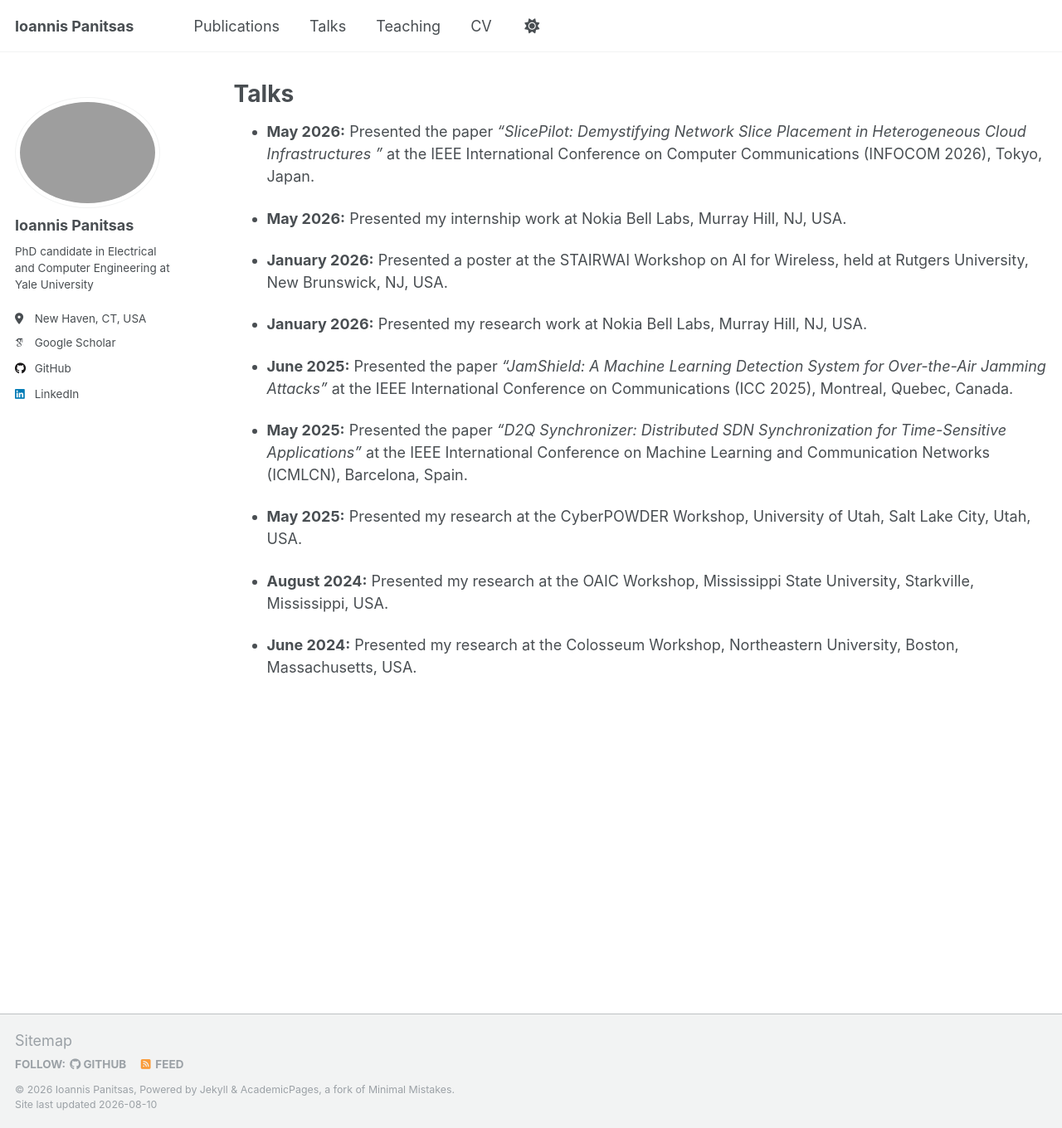
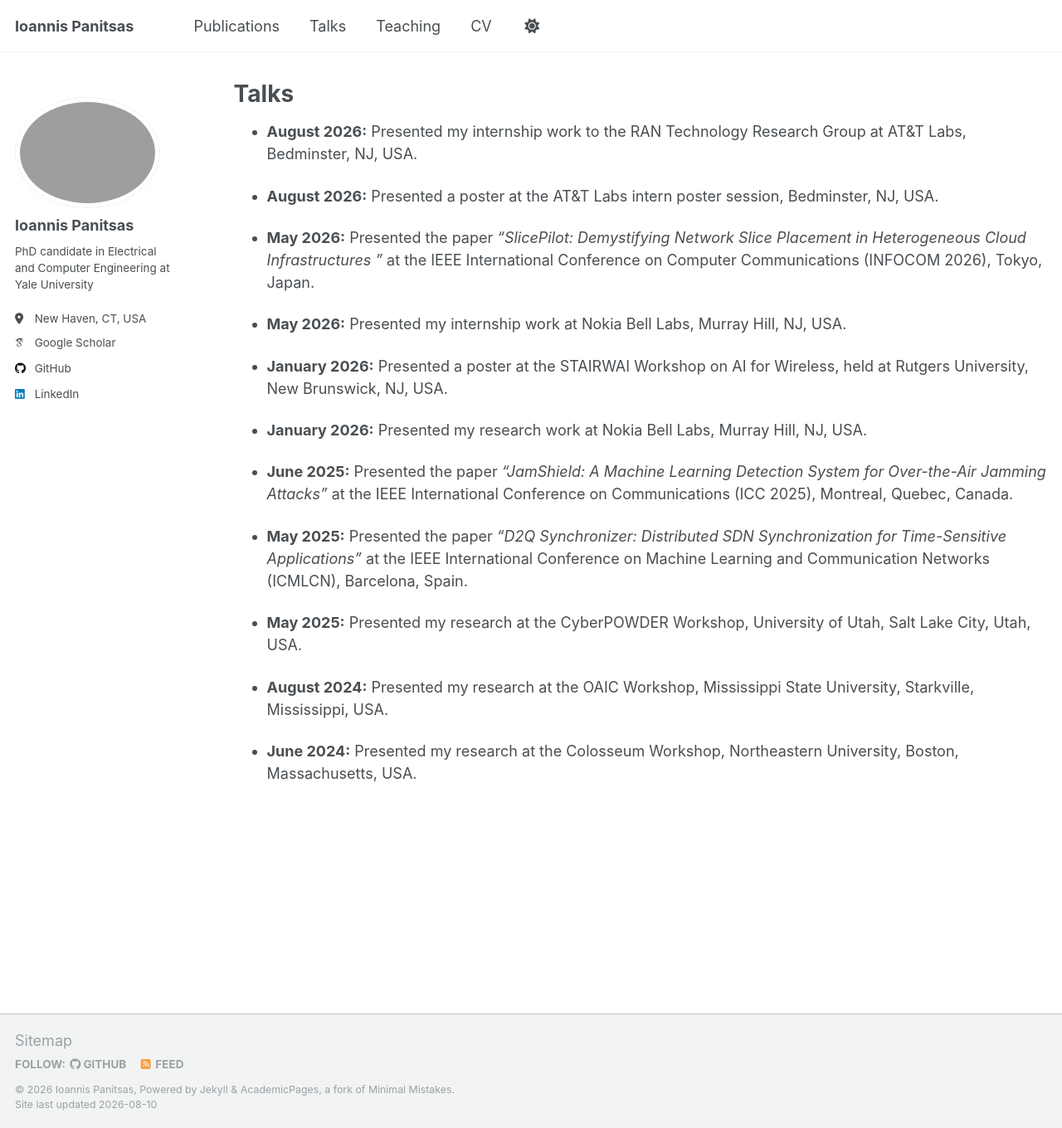
Before and after one commit to panitsasi/panitsasi.github.io, a Jekyll site: the page built from _pages/talks.md, in a window 1280 px wide and 1360 px high. Shown: the whole window at 83% size. Built offline with Jekyll 4.4.1, drawn with Linux system fonts in a browser that asks for light colours; some web fonts are replaced.

Commit message:
Update talks.md

```diff
--- a/_pages/talks.md
+++ b/_pages/talks.md
@@ -4,6 +4,10 @@ title: "Talks"
 permalink: /talks/
 author_profile: true
 ---
+
+* **August 2026:** Presented my internship work to the RAN Technology Research Group at AT&T Labs, Bedminster, NJ, USA.
+
+* **August 2026:** Presented a poster at the AT&T Labs intern poster session, Bedminster, NJ, USA.
 
 * **May 2026:** Presented the paper *“SlicePilot: Demystifying Network Slice Placement in Heterogeneous Cloud Infrastructures
 ”* at the IEEE International Conference on Computer Communications (INFOCOM 2026), Tokyo, Japan.
```
